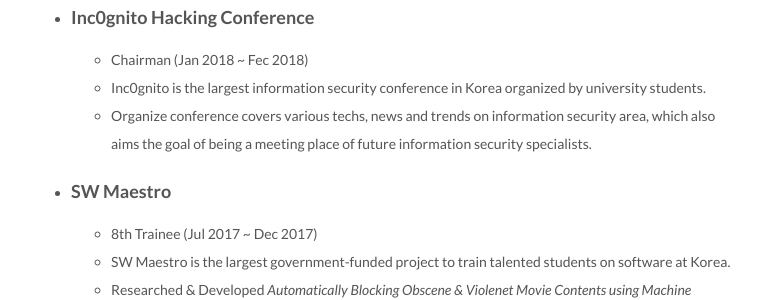
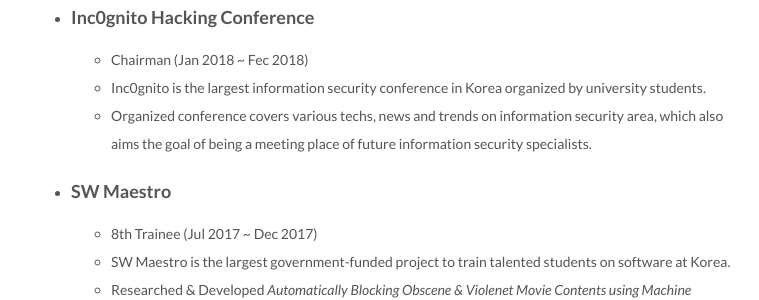
Before and after one commit to JinheonBaek/JinheonBaek.github.io, a Jekyll site: the page built from about/index.md, in a window 1280 px wide. Shown: the part 2456-2756 px from the top of the page, without its empty margins (259-1018 px from the left). Built offline with Jekyll 4.4.1, drawn with Linux system fonts in a browser that asks for light colours; comment, search, counter and statistics services are not loaded.

Commit message:
fix(about-extracurricular): typo

```diff
--- a/about/index.md
+++ b/about/index.md
@@ -67,7 +67,7 @@
 - ### Inc0gnito Hacking Conference
     - Chairman (Jan 2018 ~ Fec 2018)
     - Inc0gnito is the largest information security conference in Korea organized by university students.
-    - Organize conference covers various techs, news and trends on information security area, which also aims the goal of being a meeting place of future information security specialists.
+    - Organized conference covers various techs, news and trends on information security area, which also aims the goal of being a meeting place of future information security specialists.
 
 - ### SW Maestro
     - 8th Trainee (Jul 2017 ~ Dec 2017)
```
